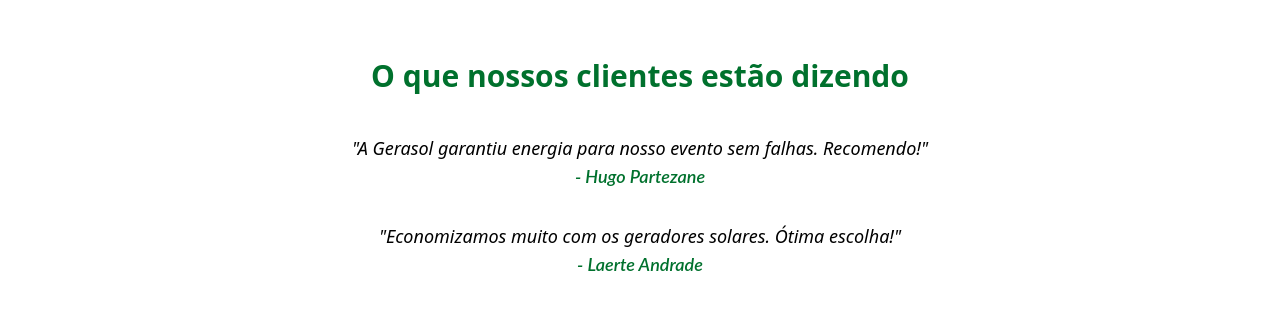
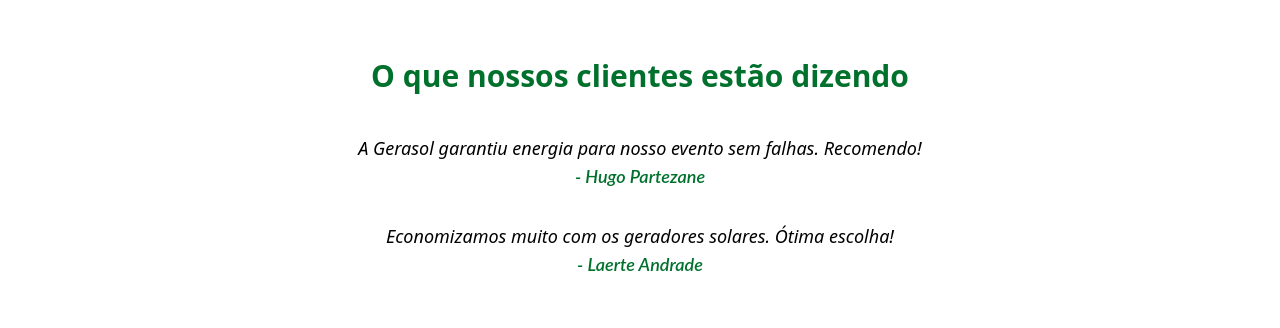
Before and after one commit to samihneto/GS2-Front, a Next.js app in the folder gs2sem-1tdspg/: page / in a window 1280 px wide. Shown: the part 960-1288 px from the top of the page. Built offline with nearby package versions, Linux system fonts and the light colour scheme.

Commit message:
Deploy do Vercel.
Co-authored-by: Felipe_Fidelix <felipe-2833@users.noreply.github.com>
Co-authored-by: 7ilo <DGMMX@users.noreply.github.com>

```diff
--- a/gs2sem-1tdspg/package.json
+++ b/gs2sem-1tdspg/package.json
@@ -13,8 +13,8 @@
     "cors": "^2.8.5",
     "framer-motion": "^11.11.17",
     "next": "15.0.3",
-    "react": "19.0.0-rc-66855b96-20241106",
-    "react-dom": "19.0.0-rc-66855b96-20241106",
+    "react": "^18.3.1",
+    "react-dom": "^18.3.1",
     "react-icons": "^5.3.0"
   },
   "devDependencies": {
--- a/gs2sem-1tdspg/src/app/alugue/page.tsx
+++ b/gs2sem-1tdspg/src/app/alugue/page.tsx
@@ -1,5 +1,4 @@
 import React from 'react'
-import Image from 'next/image'
 import Chatbot from '@/components/Chatbot/Chatbot'
 
 export default function Alugue() {
--- a/gs2sem-1tdspg/src/app/api-local/dados-api/route.ts
+++ b/gs2sem-1tdspg/src/app/api-local/dados-api/route.ts
@@ -13,7 +13,7 @@ export async function GET() {
       }
 
       return NextResponse.json(agendamentos);
-    } catch (error) {
+    } catch {
       return NextResponse.json(
         { status: 500 }
       );
@@ -53,7 +53,7 @@ export async function POST(request: Request) {
         await fs.writeFile(filePath, JSON.stringify(agendamentos, null, 2));
 
         return NextResponse.json(novoAgendamento, { status: 201 });
-    } catch (error) {
+    } catch {
         return NextResponse.json(
             { status: 500 }
         );
@@ -81,7 +81,7 @@ export async function DELETE(request: Request) {
       await fs.writeFile(filePath, JSON.stringify(updatedAgendamentos, null, 2));
 
       return NextResponse.json({ message: "Agendamento excluído com sucesso" }, { status: 200 });
-    } catch (error) {
+    } catch {
       return NextResponse.json({ error: "Erro ao excluir o agendamento" }, { status: 500 });
     }
   }
--- a/gs2sem-1tdspg/src/app/login/page.tsx
+++ b/gs2sem-1tdspg/src/app/login/page.tsx
@@ -2,7 +2,6 @@
 
 import React, { useState } from "react";
 import Link from "next/link";
-import { label } from "framer-motion/client";
 
 export default function Login() {
   const [email, setEmail] = useState("");
@@ -11,15 +10,11 @@ export default function Login() {
 
   const handleLogin = (e: { preventDefault: () => void; }) => {
     e.preventDefault();
-    // Aqui você pode adicionar a lógica para autenticar o usuário
-    // Se a autenticação falhar, defina um erro
     if (!email || !password) {
       setError("Por favor, preencha todos os campos.");
       return;
     }
-    // Exemplo de sucesso
     setError("");
-    // Realizar autenticação...
     console.log("Usuário autenticado:", email);
   };
 
--- a/gs2sem-1tdspg/src/app/not-found.tsx
+++ b/gs2sem-1tdspg/src/app/not-found.tsx
@@ -1,4 +1,6 @@
 "use client";
+
+import Link from "next/link";
 
 export default function NotFound() {
 
@@ -12,12 +14,12 @@ export default function NotFound() {
           Desculpe, mas a página que você está procurando não existe. Você será redirecionado para a página inicial em breve.
         </p>
         <p className="text-sm text-gray-500">Ou você pode voltar clicando no botão abaixo:</p>
-        <a
+        <Link
           href="/"
           className="mt-6 inline-block bg-laranjaEscuro hover:bg-laranjaMedio text-white py-3 px-8 rounded-lg font-semibold"
         >
           Voltar para a Home
-        </a>
+        </Link>
       </div>
     </div>
   );
--- a/gs2sem-1tdspg/src/app/page.tsx
+++ b/gs2sem-1tdspg/src/app/page.tsx
@@ -57,12 +57,12 @@ export default function Home() {
           <h2 className="text-3xl font-bold mb-10 text-verdeEscuro">O que nossos clientes estão dizendo</h2>
           <div className="space-y-8">
             <blockquote className="italic text-lg">
-              "A Gerasol garantiu energia para nosso evento sem falhas. Recomendo!"
+              A Gerasol garantiu energia para nosso evento sem falhas. Recomendo!
               <br />
               <span className="font-Lato font-semibold text-verdeEscuro">- Hugo Partezane</span>
             </blockquote>
             <blockquote className="italic text-lg">
-              "Economizamos muito com os geradores solares. Ótima escolha!"
+              Economizamos muito com os geradores solares. Ótima escolha!
               <br />
               <span className="font-Lato font-semibold text-verdeEscuro">- Laerte Andrade</span>
             </blockquote>
--- a/gs2sem-1tdspg/src/components/CatalogoCard/CatalogoCard.tsx
+++ b/gs2sem-1tdspg/src/components/CatalogoCard/CatalogoCard.tsx
@@ -1,9 +1,8 @@
 import { IPropsCatalogo } from '@/interface/IPropsCatalogo';
 import Link from 'next/link';
-// import Image from 'next/image';
 import React from 'react';
 
-export default function CatalogoCard({ image, idGerador, modelo, descricao, precoVenda, precoAluguelDiario }: IPropsCatalogo) {
+export default function CatalogoCard({ idGerador, modelo, descricao, precoVenda, precoAluguelDiario }: IPropsCatalogo) {
   return (
     <div className="bg-white p-6 rounded-lg shadow-lg hover:shadow-xl transition-shadow">
 
```
Also changed, not shown: 1 other file (tests, documents, lock files or other folders).
